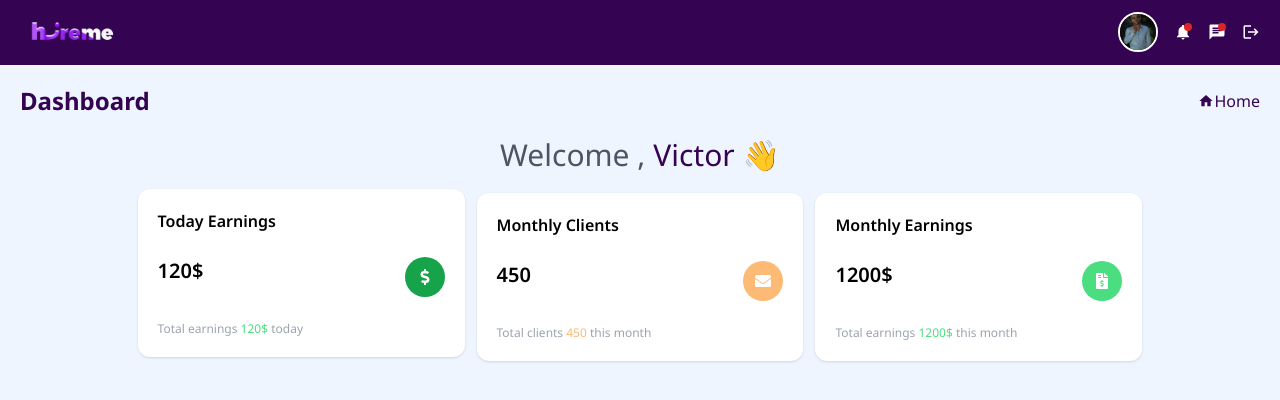
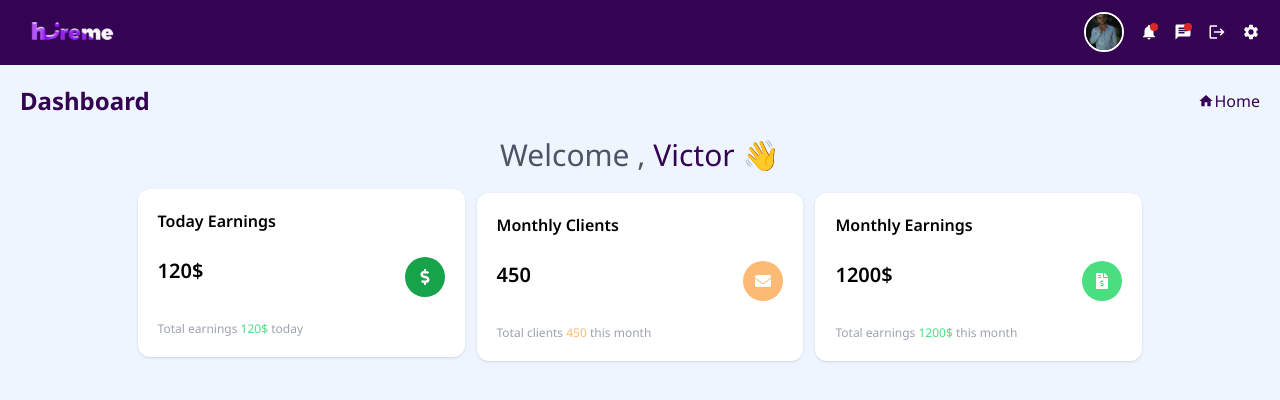
Before and after one commit to Victorgreene123/Hire-Me-Web-App, a React (Create React App) app in the folder frontend/: page /dashboard in a window 1280 px wide. Shown: the top 400 px of the page. Built offline with nearby package versions, Linux system fonts and the light colour scheme.

Commit message:
added the settings icon

```diff
--- a/frontend/src/components/dashnav.js
+++ b/frontend/src/components/dashnav.js
@@ -2,7 +2,7 @@ import React, { useEffect, useState } from "react";
 import { FaBell, FaComment, FaEnvelope, FaHome, FaRegCommentDots, FaSignOutAlt, FaUser, FaUserPlus } from "react-icons/fa";
 import { Link } from "react-router-dom";
 import logo from '../Assets/hiremelogo.png'
-import { MdChat, MdLogout, MdMessage, MdNotifications } from 'react-icons/md';
+import { MdChat, MdLogout, MdMessage, MdNotifications, MdSettings } from 'react-icons/md';
 const DashNav = () =>{
     const [isFixed, setIsFixed] = useState(false);
     const [isOpen, setIsOpen] = useState(false);
@@ -65,6 +65,7 @@ const DashNav = () =>{
 
   {/* Logout Icon (No Notification Dot) */}
   <MdLogout className="text-white text-1xl" />
+  <MdSettings className="text-white text-1xl" />
 
     </div>
   </div>
```
